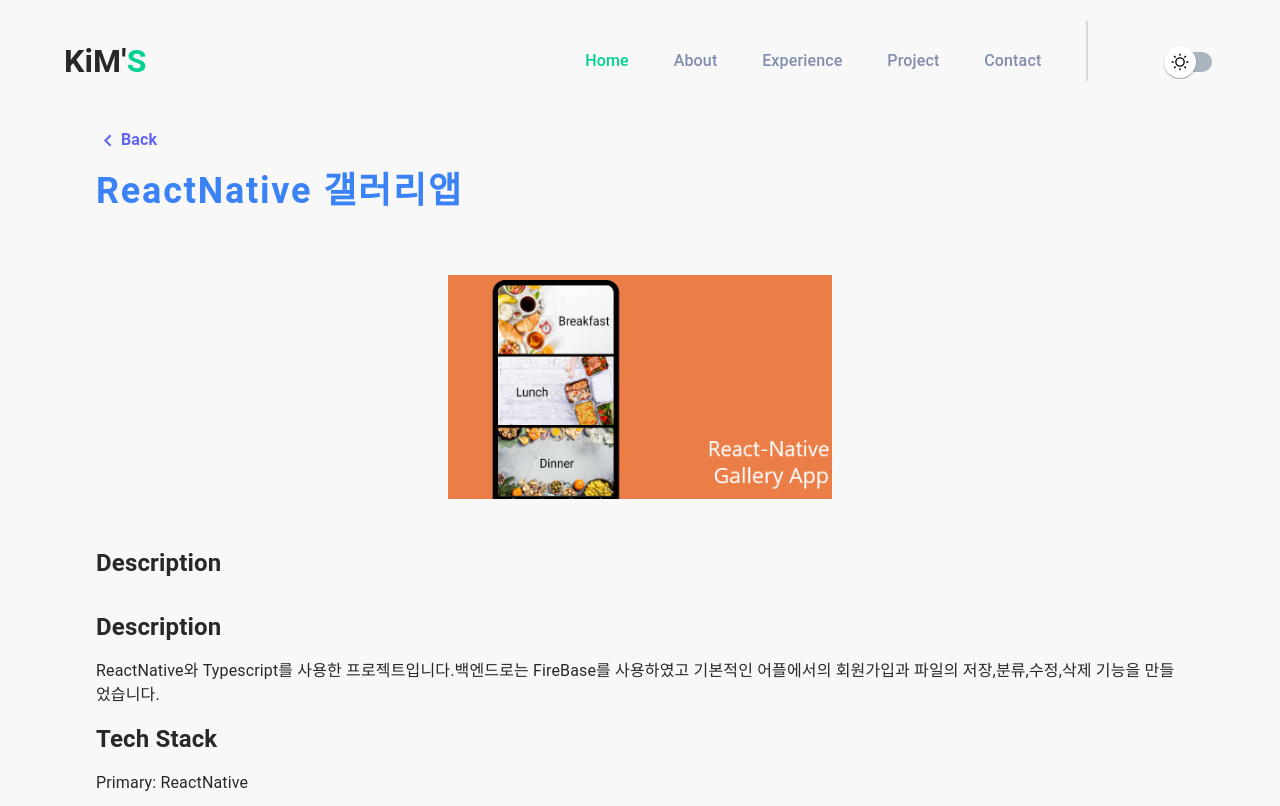
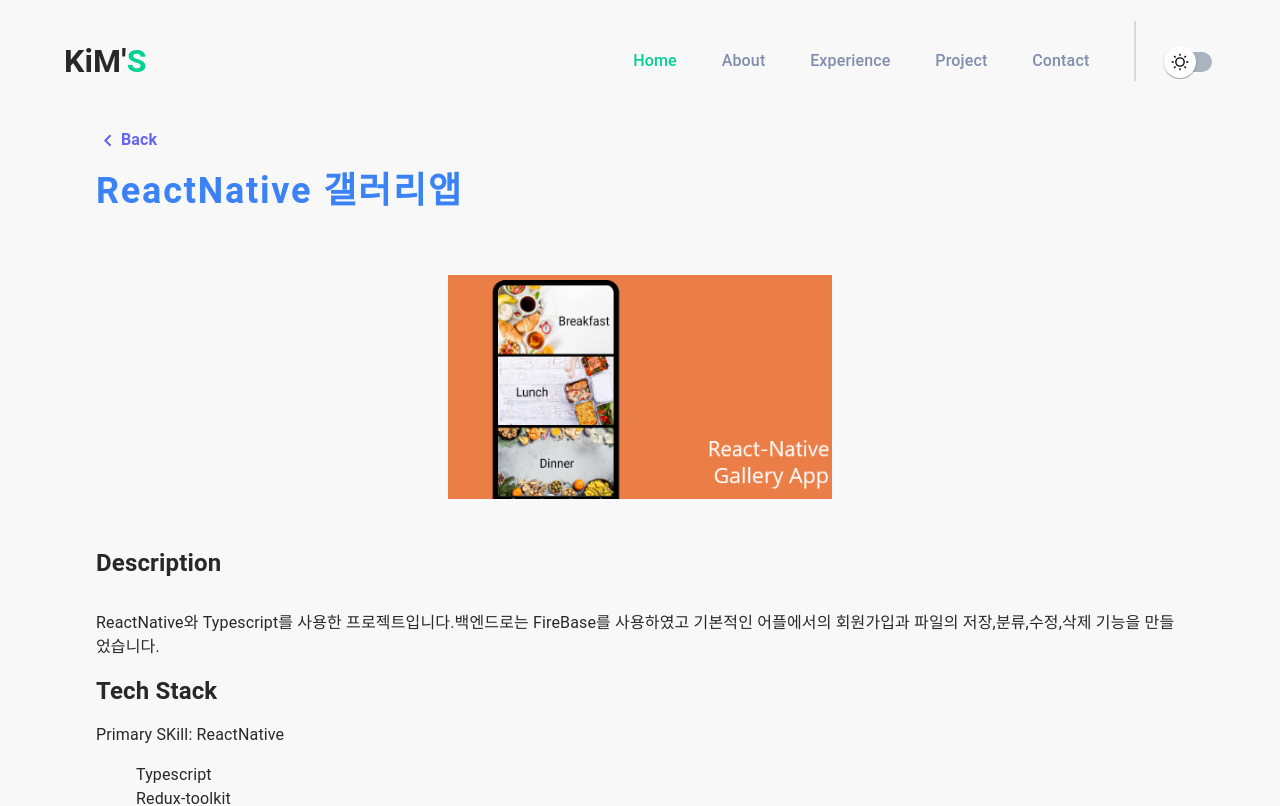
Before and after one commit to sunguekim/sunguekim-portfolio, a Next.js app: page /projects/reactnative-gallery in a window 1280 px wide. Shown: the top 806 px of the page. Built offline with nearby package versions, Linux system fonts and the light colour scheme.

Commit message:
fix__Header css

```diff
--- a/component/Header/Header.tsx
+++ b/component/Header/Header.tsx
@@ -1,12 +1,12 @@
 import React, { useEffect, useRef, useState } from 'react'
+import throttle from 'lodash/throttle';
 import Link from 'next/link';
 import { Divider } from '@mui/material';
-import { getThemeProps, makeStyles, useTheme, styled } from '@mui/styles';
+import { styled } from '@mui/styles';
+import { Container } from '@mui/material';
 import MaterialSwitch from './Switch';
 import { HeaderDrawer } from './Drawer';
 import styles from "../../styles/Header.module.css"
-import { Container } from '@mui/material';
-import throttle from 'lodash/throttle';
 
 
 export interface ILinks {
@@ -43,8 +43,6 @@ export const Links: ILinks[] = [
         path: "#contact",
     },
 ];
-
-
 
 
 const Header = () => {
@@ -86,13 +84,13 @@ const Header = () => {
                             {Links.map(({ name, path, id }: ILinks) => {
                                 return <Link key={id} href={`/${path}`}>{name}</Link>
                             })}
-                            <Divider orientation="vertical" flexItem sx={{ height: 60, borderRightWidth: 2 }} />
+                            <Divider orientation="vertical" flexItem sx={{ height: 60, borderRightWidth: 2, marginRight: 0 }} />
                             <div className={`${styles.nav__right}`}>
                                 <MaterialSwitch />
                             </div>
                         </div>
                     </div>
-                    {/* ========= nav_drawer =========== */}
+                    {/* ========= 반응형 drawer =========== */}
                     <span className={`${styles.mobile__menu}`}>
                         <HeaderDrawer />
                     </span>
--- a/pages/_app.tsx
+++ b/pages/_app.tsx
@@ -4,6 +4,7 @@ import { ThemeProvider, CssBaseline, createTheme, PaletteMode, useMediaQuery } f
 import ColorContext from '../contexts/colorContext'
 import Layout from '../component/Layout';
 import GetDesignTokens from '../styles/theme';
+import "../styles/globals.css";
 
 
 interface MyAppProps extends AppProps {
--- a/pages/_document.tsx
+++ b/pages/_document.tsx
@@ -26,7 +26,6 @@ MyDocument.getInitialProps = async (ctx) => {
             enhanceApp: (App) => (props) => sheets.collect(<App {...props} />)
         })
 
-
     const initialProps = await Document.getInitialProps(ctx);
     return {
         ...initialProps,
--- a/pages/index.tsx
+++ b/pages/index.tsx
@@ -6,17 +6,15 @@ import Intro from '../component/Home'
 import Project from '../component/Project'
 import Contact from '../component/Contact'
 
-import styles from '../styles/Home.module.css'
-
 
 const Home: NextPage = () => {
   return (
     <div>
-      {/* <Head>
+       <Head>
         <title>김선규 포트폴리오</title>
         <meta name="description" content="김선규 포트폴리오 페이지" />
         <link rel="icon" href="/favicon.ico" />
-      </Head> */}
+      </Head>
       <Intro />
       <Education />
       <Experience />
--- a/pages/projects/[id].tsx
+++ b/pages/projects/[id].tsx
@@ -17,7 +17,7 @@ const Project: React.FC<Props> = ({ project }) => {
                 <div>
                     <Link href="/#project">
                         <div className={`${styles.project__backlink}`}>
-                            <BiChevronLeft size={25} /> back
+                            <BiChevronLeft size={25} />back
                         </div>
                     </Link>
                 </div>
@@ -32,11 +32,10 @@ const Project: React.FC<Props> = ({ project }) => {
                     Description
                 </h2>
                 <div className="desc">
-                    <h2>Description</h2>
                     <p>{project.desc}</p>
 
                     <h2>Tech Stack</h2>
-                    <p>Primary: {project.detail.techStack.primary}</p>
+                    <p>Primary SKill: {project.detail.techStack.primary}</p>
                     <ul>
                         {project.detail.techStack.additional.map((tech, index) => (
                             <li key={index}>{tech}</li>
--- a/styles/Header.module.css
+++ b/styles/Header.module.css
@@ -45,11 +45,12 @@
 }
 
 .nav__right {
+  margin-left: -3em;
   justify-content: center;
   align-items: center;
 }
 
-.nav__right p::before {
+/* .nav__right p::before {
   content: "";
   position: absolute;
   top: 25%;
@@ -58,12 +59,8 @@
   height: 14px;
   background: #808dad;
   color: #808dad;
-}
+} */
 
-.header__shrink {
-  position: sticky;
-  box-shadow: 5px 5px 15px -5px #01d29344 !important;
-}
 
 .mobile__menu {
   display: none;
--- a/styles/Project.module.css
+++ b/styles/Project.module.css
@@ -33,7 +33,7 @@
     margin-bottom: 0px;
     color: #bd722c;
     padding: .5rem 0;
-    font-size: 1.5vw;
+    font-size: 1.5em;
 }
 
 .project__card hr {
--- a/styles/globals.css
+++ b/styles/globals.css
@@ -2,8 +2,7 @@
 
 html,
 body {
-  padding: 0;
-  margin: 0;
+
   font-family: "Quicksand", sans-serif;
   scroll-behavior: smooth !important;
 }
@@ -20,16 +19,10 @@ li {
 
 * {
   box-sizing: border-box;
-  background: #0e1630;
 }
 
-@media (prefers-color-scheme: dark) {
+/* @media (prefers-color-scheme: dark) {
   html {
     color-scheme: dark;
   }
-
-  body {
-    color: white;
-    background: black;
-  }
-}
+} */
```
